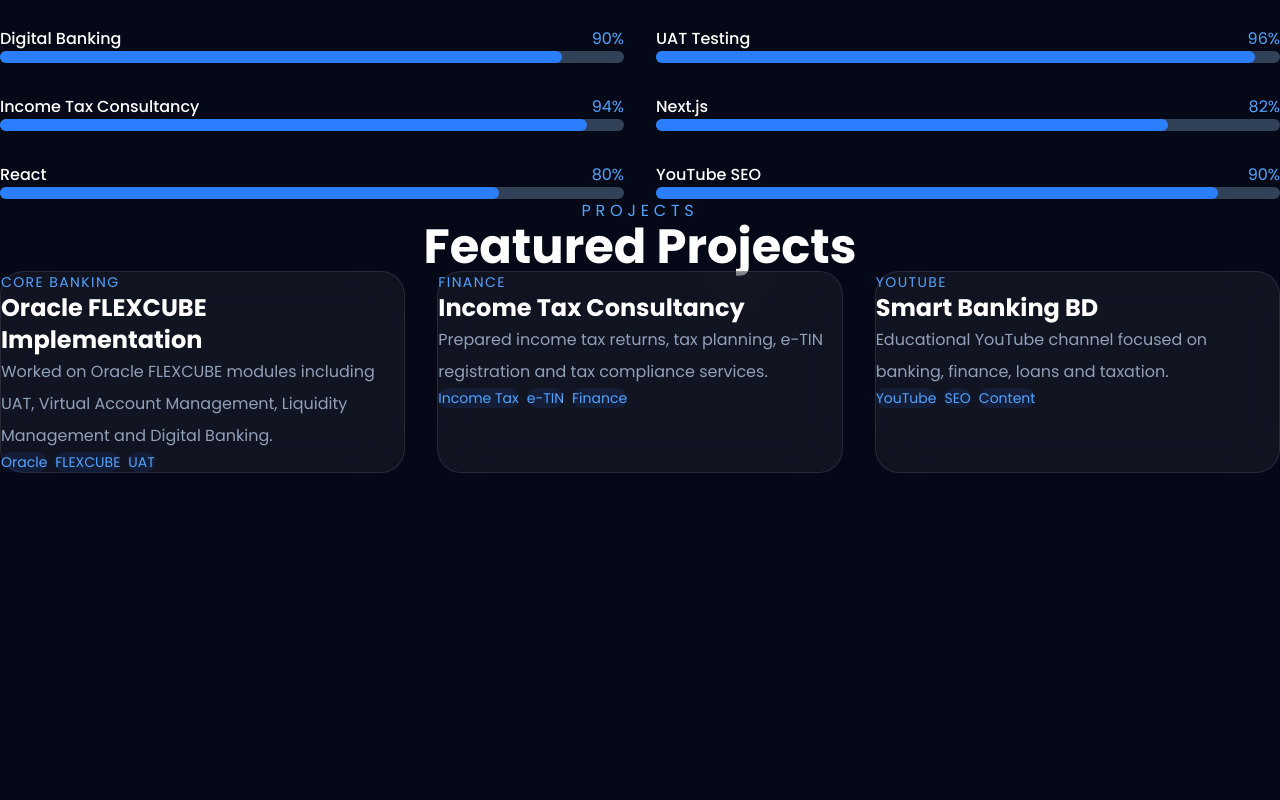
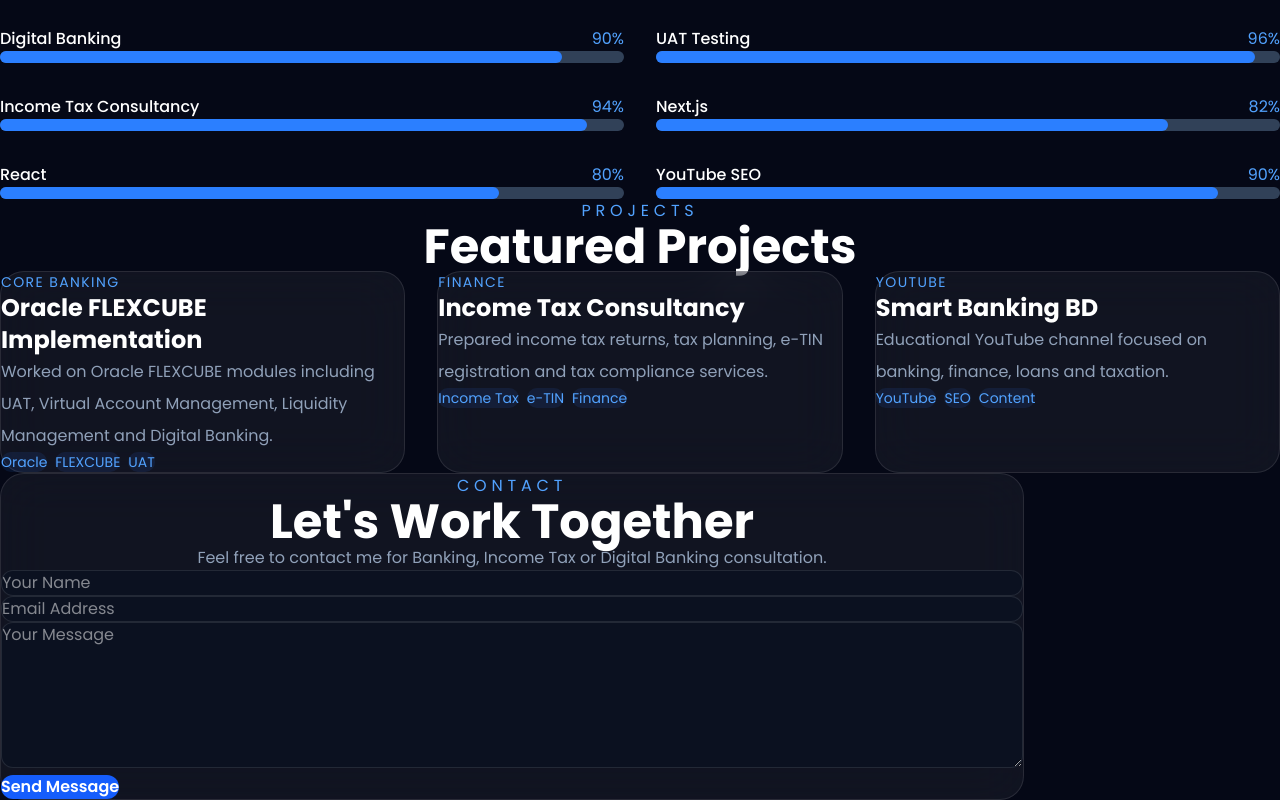
Before and after one commit to ifte121/ekhtiar-portfolio-pro, a Next.js app: page / in a window 1280 px wide. Shown: the part 1917-2717 px from the top of the page. Before the commit the page ends 2390 px from the top, so only its background shows below. Built offline with nearby package versions, Linux system fonts and the light colour scheme.

Commit message:
Add premium contact section

```diff
--- a/app/page.tsx
+++ b/app/page.tsx
@@ -5,6 +5,7 @@
 import Services from "@/components/sections/services";
 import Skills from "@/components/sections/skills";
 import Projects from "@/components/sections/projects";
+import Contact from "@/components/sections/contact";
 
 export default function Home() {
   return (
@@ -16,6 +17,7 @@
       <Services />
       <Skills />
       <Projects />
+      <Contact />
     </>
   );
 }
--- /dev/null
+++ b/components/sections/contact.tsx
@@ -0,0 +1,54 @@
+export default function Contact() {
+  return (
+    <section
+      id="contact"
+      className="mx-auto max-w-5xl px-6 py-28"
+    >
+      <div className="rounded-3xl border border-white/10 bg-white/5 p-10 backdrop-blur-xl">
+
+        <div className="text-center">
+          <p className="uppercase tracking-[0.3em] text-blue-400">
+            Contact
+          </p>
+
+          <h2 className="mt-5 text-5xl font-bold text-white">
+            Let's Work Together
+          </h2>
+
+          <p className="mt-6 text-slate-400">
+            Feel free to contact me for Banking, Income Tax or Digital Banking consultation.
+          </p>
+        </div>
+
+        <form className="mt-12 space-y-6">
+
+          <input
+            type="text"
+            placeholder="Your Name"
+            className="w-full rounded-xl border border-white/10 bg-[#0b1120] p-4 text-white outline-none focus:border-blue-500"
+          />
+
+          <input
+            type="email"
+            placeholder="Email Address"
+            className="w-full rounded-xl border border-white/10 bg-[#0b1120] p-4 text-white outline-none focus:border-blue-500"
+          />
+
+          <textarea
+            rows={6}
+            placeholder="Your Message"
+            className="w-full rounded-xl border border-white/10 bg-[#0b1120] p-4 text-white outline-none focus:border-blue-500"
+          />
+
+          <button
+            className="rounded-xl bg-blue-600 px-8 py-4 font-semibold text-white transition hover:bg-blue-700"
+          >
+            Send Message
+          </button>
+
+        </form>
+
+      </div>
+    </section>
+  );
+}
```
